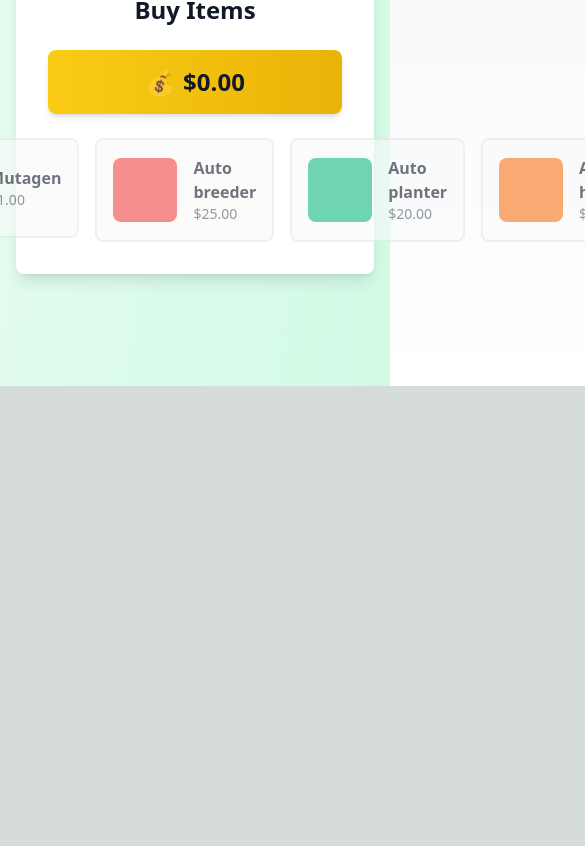
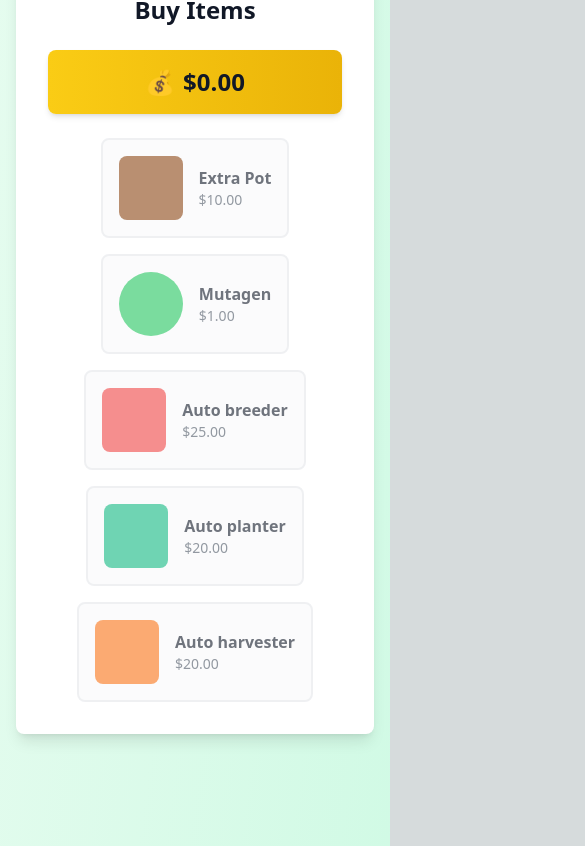
Before and after one commit to BeksOmega/plant-breeding, a Next.js app: page / in a window 390 px wide. Shown: the part 2210-3056 px from the top of the page, 585 px wide, since content can reach past the window. Before the commit the page ends 2596 px from the top, so only its background shows below. Built offline with nearby package versions, Linux system fonts and the light colour scheme.

Commit message:
fix: mobile

```diff
--- a/app/components/Shop.tsx
+++ b/app/components/Shop.tsx
@@ -27,7 +27,7 @@
       <MoneyDisplay amount={money} />
 
       {/* Shop items in rows */}
-      <div className="flex flex-row gap-4 justify-center">
+      <div className="flex flex-row flex-wrap gap-4 justify-center">
         {items.map((item) => (
           <ShopItem
             key={item.id}
```
